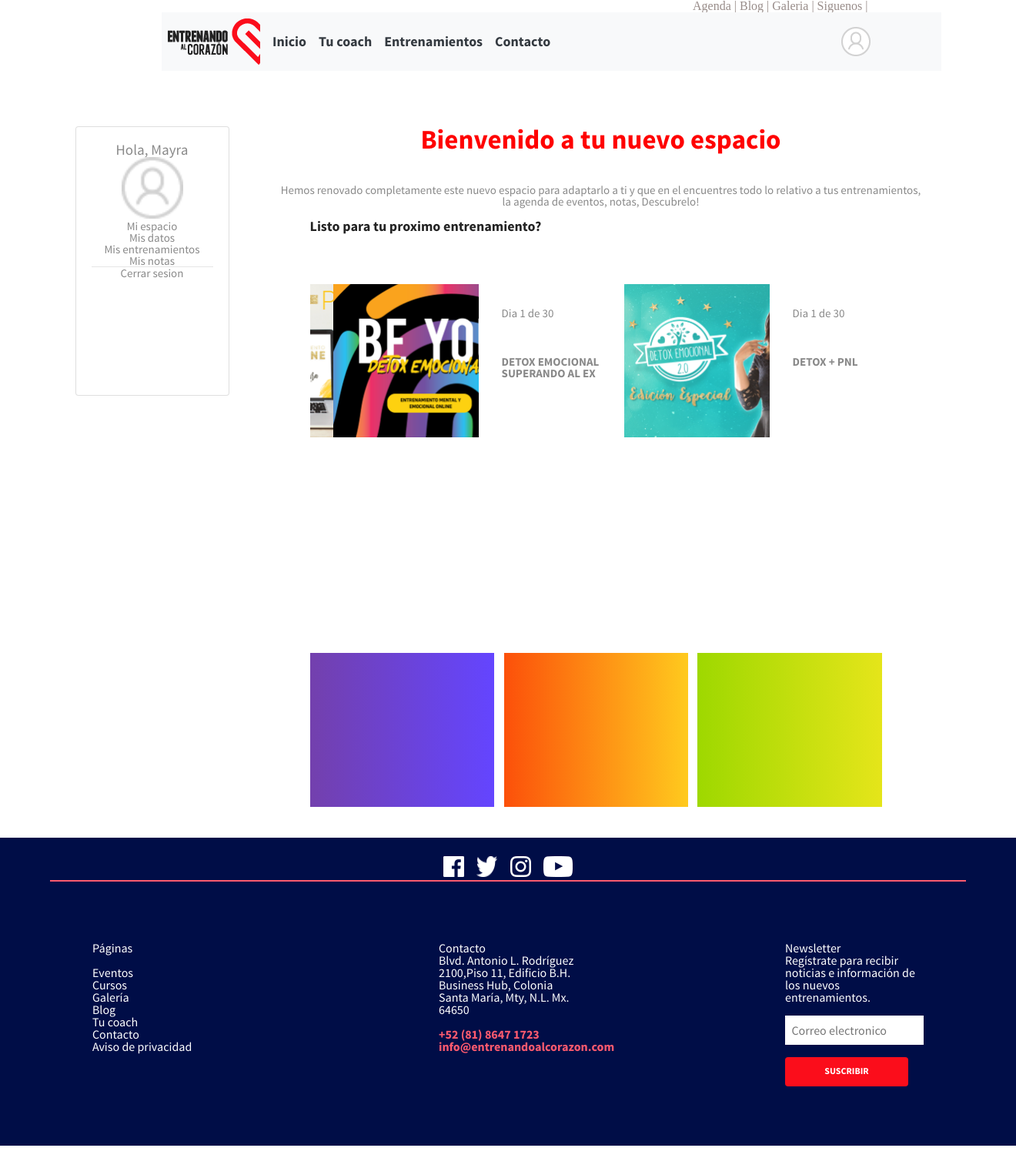
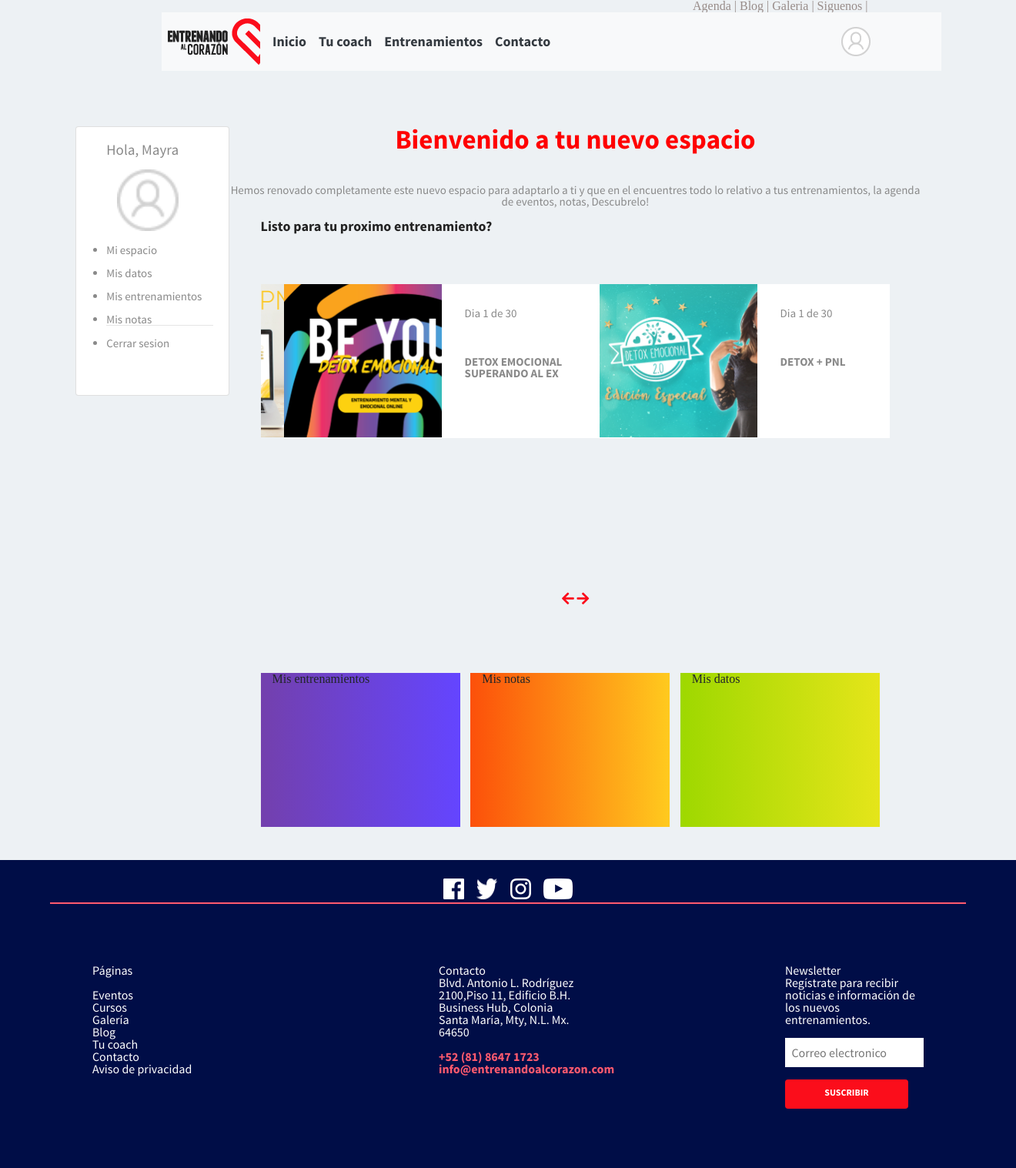
Before and after one commit to lugof/entrenandoalcorazon, a CodeIgniter app: page /entrenando_new/index.php/home/espacio in a window 1320 px wide; the page is wider, and only the part inside the window is pictured. Shown: that part at 77% size. Before the commit the page ends 1488 px from the top of that part, so only its background shows below. Run offline with CodeIgniter, Linux system fonts and the light colour scheme; some libraries are stand-ins or nearby versions.

Commit message:
uploading espacio view unfinished

```diff
--- a/application/views/espacio.php
+++ b/application/views/espacio.php
@@ -1,3 +1,5 @@
+<div class="smallbody">
+
 <!-- 4 options Menu -->
 <div class="row">
         <div class="col-md-8"></div>
@@ -76,26 +78,23 @@
 
     <div class="card fullcard-user col-2" >
 
-  <div class="card-body card-user text-center">
-      <div class="user-greeting">Hola, Mayra</div>
-  <img src="<?= base_url("assets/img/Asset 2.png") ?>" class="card-img-top" alt="..." style= 'width: 5rem;'>
+  <div class="card-body card-user">
+      <div class="user-greeting mb-3">Hola, Mayra</div>
+  <img src="<?= base_url("assets/img/Asset 2.png") ?>" class="card-img-top user-icon" alt="..." style= 'width: 5rem;'>
 
 
-
-  <div><a href="#" class="user-opt">Mi espacio</a></div>
-  <div><a href="#" class="user-opt">Mis datos</a></div>
-  <div><a href="#" class="user-opt">Mis entrenamientos</a></div>
-  <div><a href="#" class="user-opt mb-3">Mis notas</a></div>
+    <ul>
+  <a href="#" class="user-opt"><li>Mi espacio</li></a>
+  <a href="#" class="user-opt"><li>Mis datos</li></a>
+  <a href="#" class="user-opt"><li>Mis entrenamientos</li></a>
+  <a href="#" class="user-opt mb-3" id="user-opt-notes" ><li>Mis notas</li></a>
   <hr>
-  <div> <a href="#" class="user-opt " > Cerrar sesion</a></div>
-  </div>
-
+  <a href="#" class="user-opt "  id="user-opt-logout"> <li>Cerrar sesion</li></a>
+</ul>
 
 
 </div>
-
-
-
+</div>
 
 
 
@@ -119,7 +118,13 @@
             <div><img src="<?= base_url("assets/img/cursos-4.png") ?>" class="image-carousel " alt="carousel2" ></div>
 
         </div>
+        <div class="paginator-center text-color text-center">
 
+    <ul>
+        <li class="prev fa fa-arrow-left"></li>
+        <li class="next fa fa-arrow-right"></li>
+    </ul>
+</div>
 
 
 
@@ -129,9 +134,15 @@
 
 
 <div class="row row-gradient">
-     <div class="col-4 pr-0 pl-0 ">   <div class="col-4 espacio-gradientcard" id="gradient1"> </div> </div>
-     <div class="col-4 pr-0 pl-0">  <div class="col-4 espacio-gradientcard" id="gradient2"> </div></div>
-     <div class="col-4 pr-0 pl-0">  <div class="col-4 espacio-gradientcard" id="gradient3"> </div></div>
+     <div class="col-4 pr-0 pl-0 ">
+        <div class="col-4 espacio-gradientcard" id="gradient1"> Mis entrenamientos</div>
+       </div>
+     <div class="col-4 pr-0 pl-0">
+        <div class="col-4 espacio-gradientcard" id="gradient2"> Mis notas</div>
+      </div>
+     <div class="col-4 pr-0 pl-0">
+       <div class="col-4 espacio-gradientcard" id="gradient3"> Mis datos</div>
+      </div>
 
 
 </div>
@@ -149,6 +160,9 @@
 
 <script>
     $(document).ready(function(){
-  $('.carousel').slick({espacioname: "espacio" });
+  $('.carousel').slick({
+      espacioname: "espacio",
+      prevArrow: $('.prev'),
+      nextArrow: $('.next'), });
 });
     </script>
--- a/application/views/passwordRecovery.php
+++ b/application/views/passwordRecovery.php
@@ -1,3 +1,5 @@
+<div class="smallbody">
+
 <!-- 4 options Menu -->
 <div class="row">
         <div class="col-md-8"></div>
--- a/assets/css/style.css
+++ b/assets/css/style.css
@@ -80,7 +80,7 @@
 .user-greeting{
     color:#898989;
     font-family: 'SourceSansPro-Regular';
-    font-size: 19px
+    font-size: 19px;
 }
 .espacio-gradientcard{
     min-width:95%;
@@ -106,31 +106,48 @@
     margin-bottom:5%
 }
 
-
-
  .card-user, .user-opt{
     color:#898989;
     font-family: 'SourceSansPro-Regular';
     font-size: 15px;
-    max-height:450px
+    max-height:450px;
+    margin-left:10%
 }
-
-
 
 .user-opt:hover{
     color: #fb0d1b
 }
+.prev, .next{
+    color:#fb0d1b;
+    background-color: #edf1f4
+}
 
+.user-icon{
+    margin-left: 10%;
+    margin-right:auto
+}
 .contenedor-espacio{
     margin-top: 10%;
-    padding-left:6%
+
 }
+
+#user-opt-notes{
+        margin-bottom:15%
+}
+#user-opt-logout{
+    margin-top:20%
+}
+.user-opt{
+    text-align: start;
+    list-style-type:disc
+}
+
 .espacio-text{
     font-family: 'SourceSansPro-Regular';
     font-size: 15px;
     color:#898989;
+}
 
-}
 .black-title-espacio{
     font-family: 'SourceSansPro-Bold';
     font-size: 18px;
@@ -139,10 +156,11 @@
     margin-right:3%;
     margin-bottom:3%
 }
+
 .image-carousel{
     width:250px;
+}
 
-}
 .whitesquare-text{
     font-family: 'SourceSansPro-Bold';
     font-size: 15px;
```
Also changed, not shown: 1 other file.
